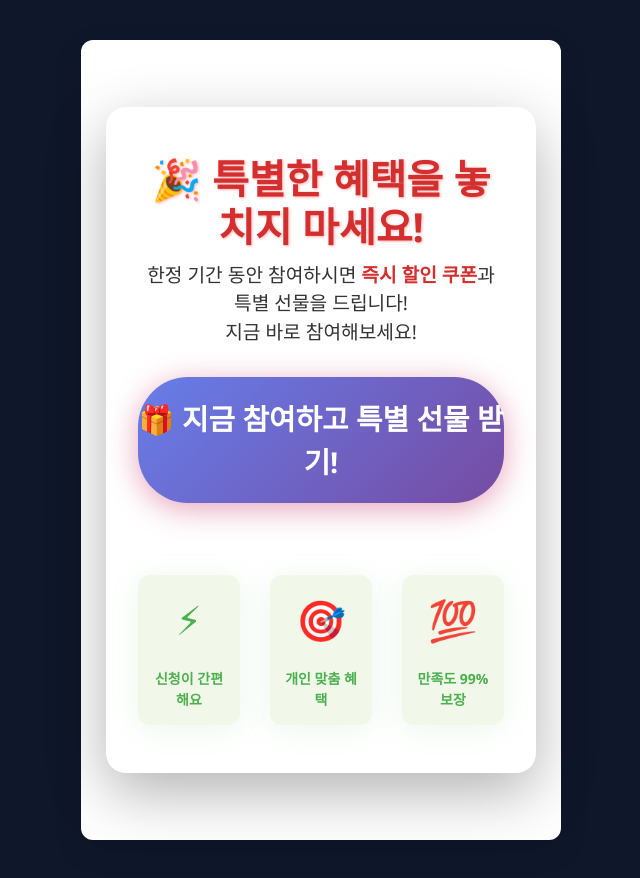
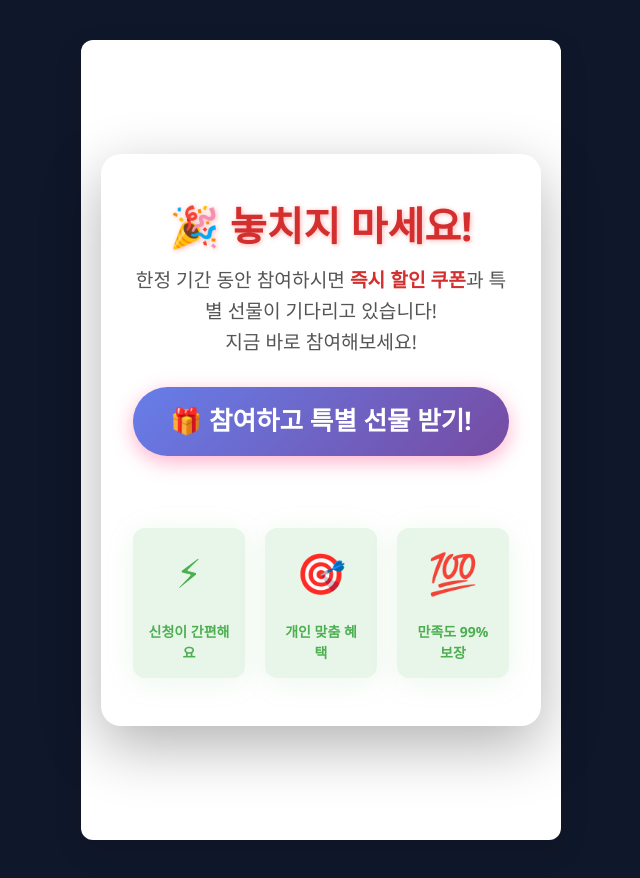
Before and after one commit to kimjy0117/n8n-event-page, a React (Vite) app: page / in a window 1280 px wide. Shown: the whole page, without its empty margins (319-959 px from the left). Built offline with nearby package versions, Linux system fonts and the light colour scheme; no server answers; the database is empty; a web font is replaced by a local one.

Commit message:
chore: AI-generated design update (CTR: 23.08%)

```diff
--- a/src/components/EventPage.jsx
+++ b/src/components/EventPage.jsx
@@ -10,13 +10,13 @@ function EventPage() {
   }
 
   return (
-    <div className="event-container" style={{ maxWidth: '480px', margin: '40px auto', padding: '25px', textAlign: 'center', fontFamily: "'Segoe UI', Tahoma, Geneva, Verdana, sans-serif", background: '#fff', borderRadius: '12px', boxShadow: '0 10px 30px rgba(0, 0, 0, 0.1)' }}>
+    <div className="event-container" style={{ maxWidth: '480px', margin: '40px auto', padding: '20px', textAlign: 'center', fontFamily: "'Segoe UI', Tahoma, Geneva, Verdana, sans-serif", background: '#ffffff', borderRadius: '12px', boxShadow: '0 10px 30px rgba(0, 0, 0, 0.1)' }}>
       <div className="hero-section">
-        <h1 className="hero-title" style={{ fontSize: '2.5rem', fontWeight: '700', color: '#d32f2f', marginBottom: '10px', textShadow: '1px 1px 3px rgba(255, 0, 0, 0.3)' }}>
-          🎉 특별한 혜택을 놓치지 마세요!
+        <h1 className="hero-title" style={{ fontSize: '2.5rem', fontWeight: '700', color: '#d32f2f', marginBottom: '15px', textShadow: '1px 1px 5px rgba(255, 0, 0, 0.3)' }}>
+          🎉 놓치지 마세요!
         </h1>
-        <p className="hero-description" style={{ fontSize: '1.2rem', color: '#333', lineHeight: '1.5', marginBottom: '30px' }}>
-          한정 기간 동안 참여하시면 <strong style={{ color: '#d32f2f' }}>즉시 할인 쿠폰</strong>과 특별 선물을 드립니다! <br />
+        <p className="hero-description" style={{ fontSize: '1.2rem', color: '#555', lineHeight: '1.6', marginBottom: '30px' }}>
+          한정 기간 동안 참여하시면 <strong style={{ color: '#d32f2f' }}>즉시 할인 쿠폰</strong>과 특별 선물이 기다리고 있습니다! <br />
           지금 바로 참여해보세요!
         </p>
 
@@ -24,45 +24,45 @@ function EventPage() {
           className="cta-button"
           onClick={handleButtonClick}
           style={{
-            backgroundColor: '#c2185b',
+            backgroundColor: '#ff4081',
             color: '#fff',
-            fontSize: '1.8rem',
-            fontWeight: '700',
-            padding: '20px 0',
+            fontSize: '1.6rem',
+            fontWeight: 'bold',
+            padding: '15px 0',
             width: '100%',
             borderRadius: '50px',
             border: 'none',
-            boxShadow: '0 6px 30px rgba(198, 28, 91, 0.4)',
+            boxShadow: '0 6px 20px rgba(255, 64, 129, 0.4)',
             cursor: 'pointer',
             transition: 'background-color 0.3s, transform 0.3s, box-shadow 0.3s',
             marginBottom: '20px',
             userSelect: 'none',
           }}
           onMouseEnter={e => {
-            e.currentTarget.style.backgroundColor = '#d81b60';
+            e.currentTarget.style.backgroundColor = '#ff1e6a';
             e.currentTarget.style.transform = 'scale(1.05)';
-            e.currentTarget.style.boxShadow = '0 8px 30px rgba(198, 28, 91, 0.6)';
+            e.currentTarget.style.boxShadow = '0 8px 20px rgba(255, 64, 129, 0.6)';
           }}
           onMouseLeave={e => {
-            e.currentTarget.style.backgroundColor = '#c2185b';
+            e.currentTarget.style.backgroundColor = '#ff4081';
             e.currentTarget.style.transform = 'scale(1)';
-            e.currentTarget.style.boxShadow = '0 6px 30px rgba(198, 28, 91, 0.4)';
+            e.currentTarget.style.boxShadow = '0 6px 20px rgba(255, 64, 129, 0.4)';
           }}
           aria-label="이벤트 참여하기 버튼"
         >
-          🎁 지금 참여하고 <strong>특별 선물 받기!</strong>
+          🎁 참여하고 <strong>특별 선물 받기!</strong>
         </button>
 
-        <div className="features" style={{ display: 'grid', gridTemplateColumns: 'repeat(3, 1fr)', gap: '30px', paddingTop: '20px' }}>
-          <div className="feature-item" style={{ background: '#f1f8e9', borderRadius: '12px', padding: '15px', boxShadow: '0 4px 30px rgba(76, 175, 80, 0.1)', transition: 'transform 0.3s', cursor: 'pointer' }} onMouseEnter={e => (e.currentTarget.style.transform = 'translateY(-5px)')} onMouseLeave={e => (e.currentTarget.style.transform = 'translateY(0)')}>
+        <div className="features" style={{ display: 'grid', gridTemplateColumns: 'repeat(3, 1fr)', gap: '20px', paddingTop: '20px' }}>
+          <div className="feature-item" style={{ background: '#e8f5e9', borderRadius: '12px', padding: '15px', boxShadow: '0 4px 30px rgba(76, 175, 80, 0.1)', transition: 'transform 0.3s', cursor: 'pointer' }} onMouseEnter={e => (e.currentTarget.style.transform = 'translateY(-5px)')} onMouseLeave={e => (e.currentTarget.style.transform = 'translateY(0)')}>
             <span className="feature-icon" style={{ fontSize: '2.5rem', color: '#4caf50' }}>⚡</span>
             <p style={{ marginTop: '10px', fontWeight: '600', color:'#4caf50' }}>신청이 간편해요</p>
           </div>
-          <div className="feature-item" style={{ background: '#f1f8e9', borderRadius: '12px', padding: '15px', boxShadow: '0 4px 30px rgba(76, 175, 80, 0.1)', transition: 'transform 0.3s', cursor: 'pointer' }} onMouseEnter={e => (e.currentTarget.style.transform = 'translateY(-5px)')} onMouseLeave={e => (e.currentTarget.style.transform = 'translateY(0)')}>
+          <div className="feature-item" style={{ background: '#e8f5e9', borderRadius: '12px', padding: '15px', boxShadow: '0 4px 30px rgba(76, 175, 80, 0.1)', transition: 'transform 0.3s', cursor: 'pointer' }} onMouseEnter={e => (e.currentTarget.style.transform = 'translateY(-5px)')} onMouseLeave={e => (e.currentTarget.style.transform = 'translateY(0)')}>
             <span className="feature-icon" style={{ fontSize: '2.5rem', color: '#4caf50' }}>🎯</span>
             <p style={{ marginTop: '10px', fontWeight: '600', color:'#4caf50' }}>개인 맞춤 혜택</p>
           </div>
-          <div className="feature-item" style={{ background: '#f1f8e9', borderRadius: '12px', padding: '15px', boxShadow: '0 4px 30px rgba(76, 175, 80, 0.1)', transition: 'transform 0.3s', cursor: 'pointer' }} onMouseEnter={e => (e.currentTarget.style.transform = 'translateY(-5px)')} onMouseLeave={e => (e.currentTarget.style.transform = 'translateY(0)')}>
+          <div className="feature-item" style={{ background: '#e8f5e9', borderRadius: '12px', padding: '15px', boxShadow: '0 4px 30px rgba(76, 175, 80, 0.1)', transition: 'transform 0.3s', cursor: 'pointer' }} onMouseEnter={e => (e.currentTarget.style.transform = 'translateY(-5px)')} onMouseLeave={e => (e.currentTarget.style.transform = 'translateY(0)')}>
             <span className="feature-icon" style={{ fontSize: '2.5rem', color: '#4caf50' }}>💯</span>
             <p style={{ marginTop: '10px', fontWeight: '600', color:'#4caf50' }}>만족도 99% 보장</p>
           </div>
```
